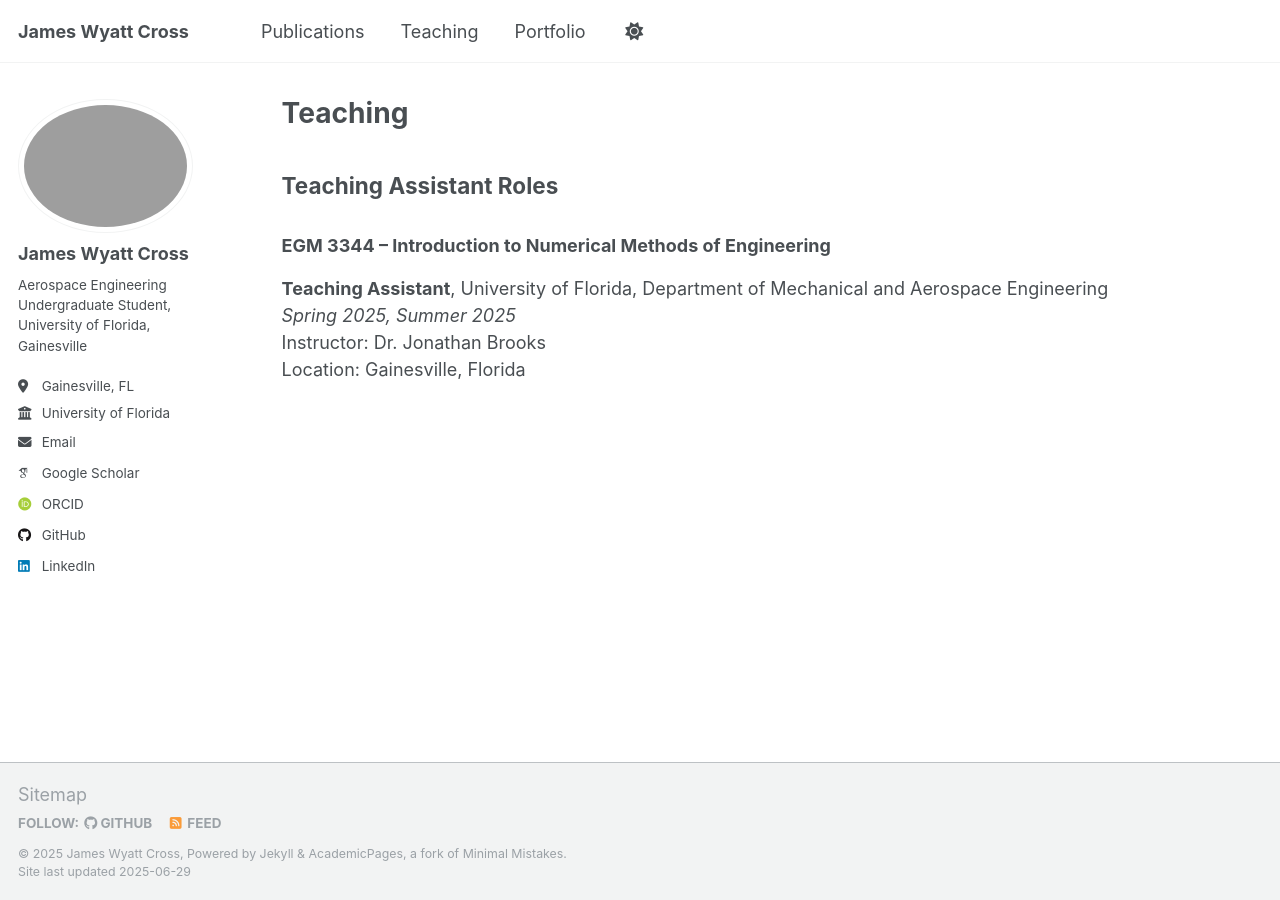
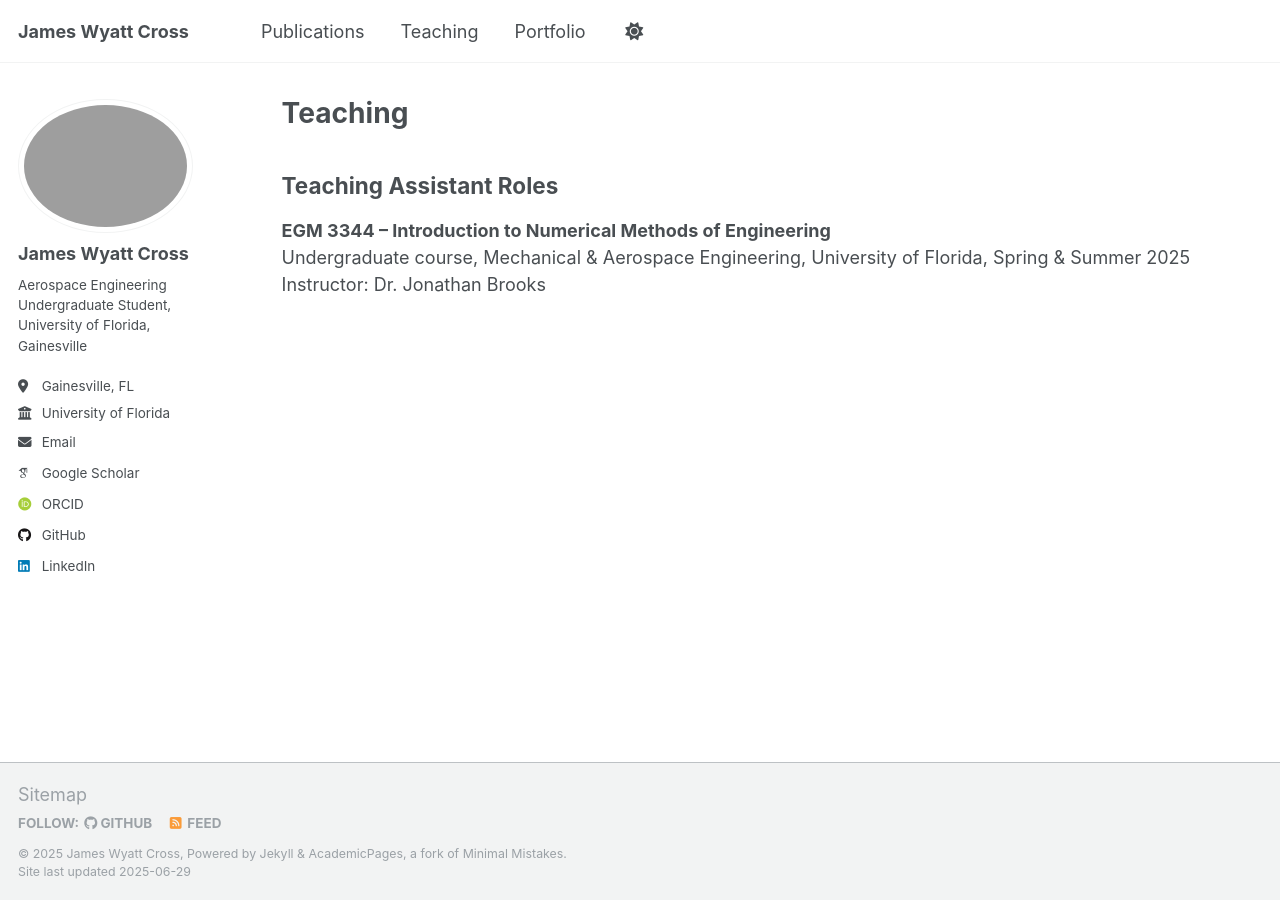
Before and after one commit to JWyattCross/pages, a Jekyll site: the page built from _pages/teaching.md, in a window 1280 px wide. Built offline with Jekyll 4.4.1, drawn with Linux system fonts in a browser that asks for light colours; some web fonts are replaced.

Commit message:
teaching fixed

```diff
--- a/_pages/teaching.md
+++ b/_pages/teaching.md
@@ -7,8 +7,6 @@ author_profile: true
 
 ## Teaching Assistant Roles
 
-### EGM 3344 – Introduction to Numerical Methods of Engineering
-**Teaching Assistant**, University of Florida, Department of Mechanical and Aerospace Engineering
-*Spring 2025, Summer 2025*
+**EGM 3344 – Introduction to Numerical Methods of Engineering**
+Undergraduate course, Mechanical & Aerospace Engineering, University of Florida, Spring & Summer 2025
 Instructor: Dr. Jonathan Brooks
-Location: Gainesville, Florida
```
